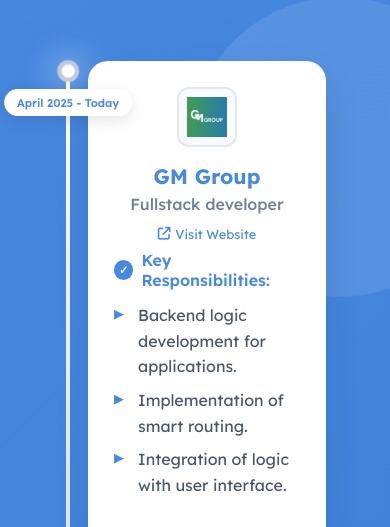
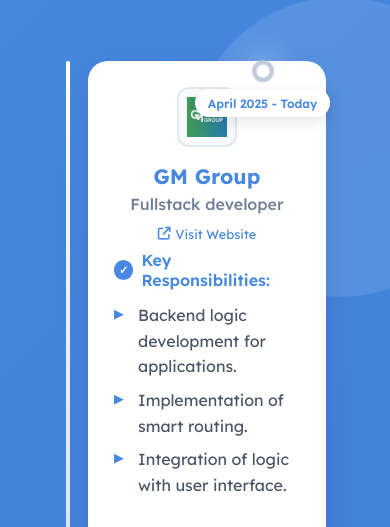
Before and after one commit to adminLTR/AdminLTR.github.io, a plain HTML site: page index.html in a window 390 px wide. Shown: the part 4075-4602 px from the top of the page. Drawn offline with Linux system fonts and the light colour scheme.

Commit message:
arreglar experiencia visualmente

```diff
--- a/css/responsive.css
+++ b/css/responsive.css
@@ -61,6 +61,14 @@
 
     .timeline-marker {
         left: 30px;
+        transform: translateX(0) !important;
+    }
+
+    .timeline-left .timeline-date,
+    .timeline-right .timeline-date {
+        transform: translateX(0) !important;
+        margin-top: 0.5rem;
+        font-size: 0.75rem;
     }
 
     .timeline-left .experience-card::after,
@@ -316,6 +324,7 @@
 
     .timeline-marker {
         left: 20px;
+        transform: translateX(0) !important;
     }
 
     .timeline-line {
@@ -329,6 +338,13 @@
     .timeline-date {
         font-size: 0.7rem;
         padding: 0.4rem 0.8rem;
+        transform: translateX(0) !important;
+        margin-top: 0.5rem;
+    }
+
+    .timeline-left .timeline-date,
+    .timeline-right .timeline-date {
+        transform: translateX(0) !important;
     }
 
     /* Projects */
--- a/css/style.css
+++ b/css/style.css
@@ -911,6 +911,7 @@ header a:hover {
     flex-direction: column;
     align-items: center;
     z-index: 3;
+    pointer-events: none;
 }
 
 .timeline-dot {
@@ -933,6 +934,30 @@ header a:hover {
     margin-top: 0.5rem;
     white-space: nowrap;
     box-shadow: 0 5px 15px rgba(0,0,0,0.1);
+}
+
+/* Move the date away from the card so it doesn't overlap content.
+   For items on the left side, the date goes to the right
+   For items on the right side, the date goes to the left */
+.timeline-left .timeline-marker {
+    left: 50%;
+    transform: translateX(-50%);
+}
+.timeline-right .timeline-marker {
+    left: 50%;
+    transform: translateX(-50%);
+}
+.timeline-left .timeline-date {
+    transform: translateX(50px);
+}
+.timeline-right .timeline-date {
+    transform: translateX(-50px);
+}
+
+/* Ensure marker and date sit above the cards but do not capture pointer events */
+.timeline-marker, .timeline-date {
+    z-index: 50;
+    pointer-events: none;
 }
 
 .timeline-content {
```
